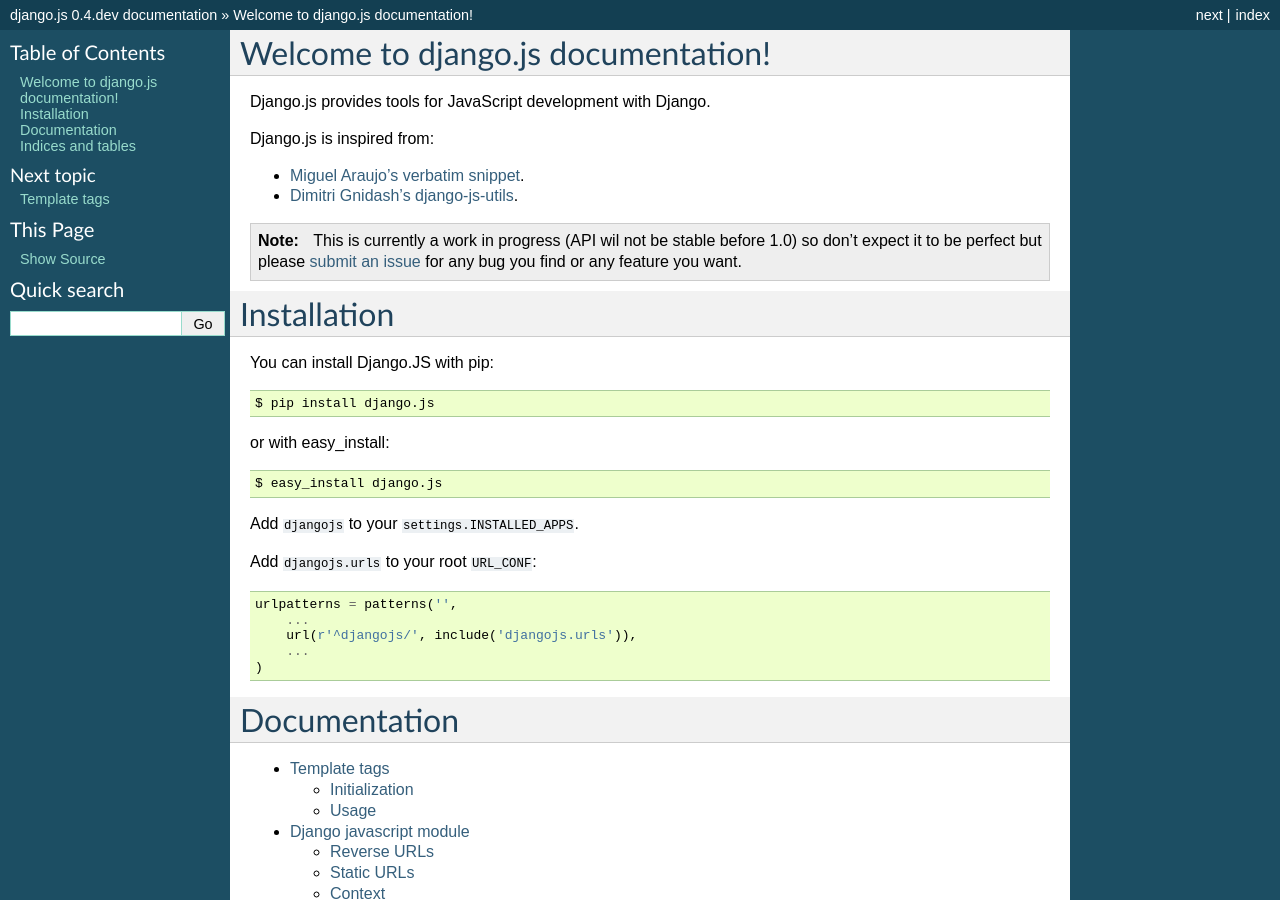
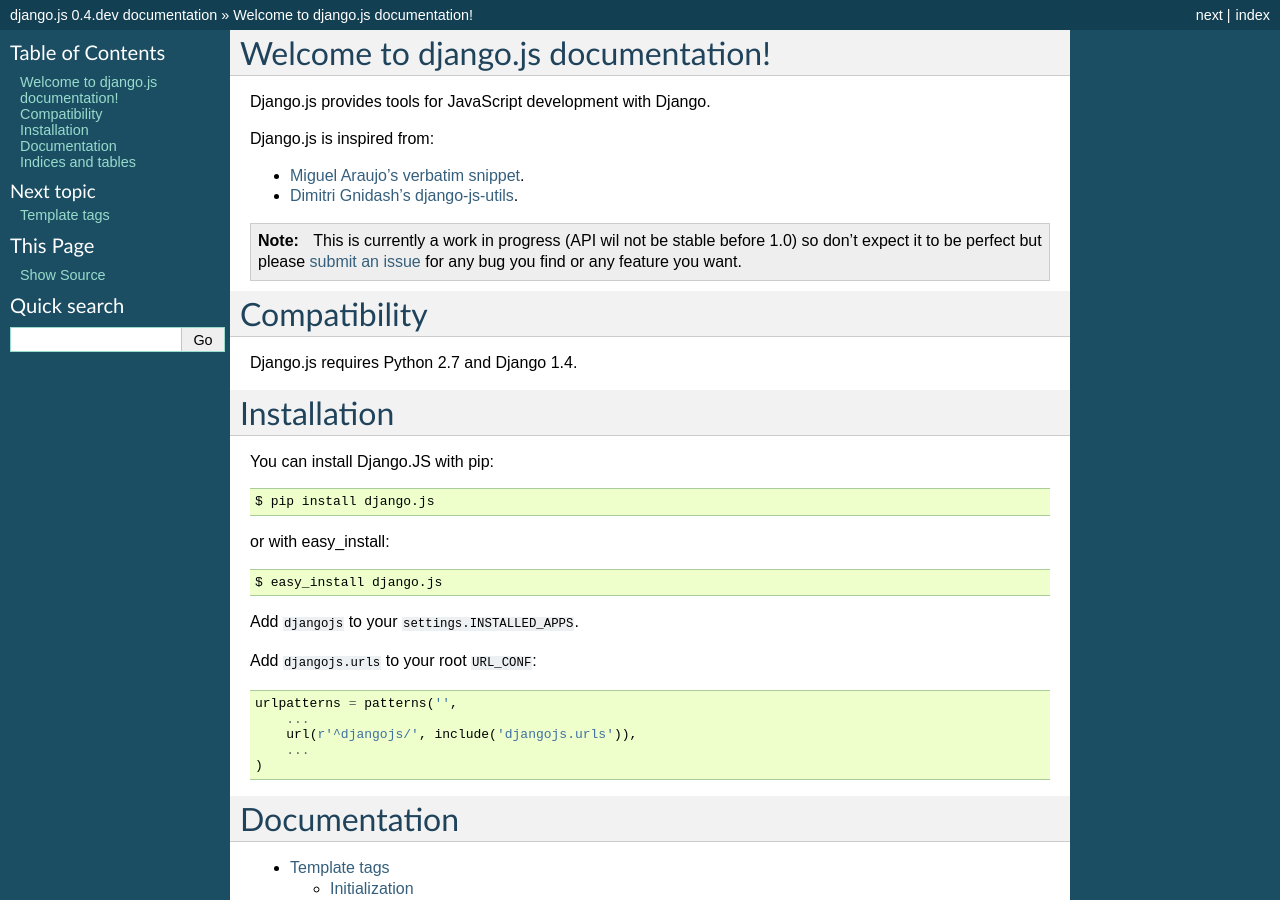
Before and after one commit to noirbizarre/django.js, a Sphinx documentation site: the page built from doc/index.rst, in a window 1280 px wide and 900 px high. Built offline with Sphinx 7.4.7, drawn with Linux system fonts in a browser that asks for light colours.

Commit message:
Drop Python 2.6 support

```diff
--- a/CHANGELOG.rst
+++ b/CHANGELOG.rst
@@ -17,6 +17,7 @@ Current
 - Each framework is tested against its own test suite
 - Make jQuery support optionnal into ``JsTestCase``
 - Improved JsTestCase output
+- Drop Python 2.6 support
 
 
 0.3.2 (2012-11-10)
--- a/README.rst
+++ b/README.rst
@@ -13,6 +13,11 @@ Django.js is inspired from:
 - `Dimitri Gnidash's django-js-utils <https://github.com/Dimitri-Gnidash/django-js-utils>`_.
 
 This is currently a work in progress (API wil not be stable before 1.0) so don't expect it to be perfect but please `submit an issue <https://github.com/noirbizarre/django.js/issues>`_ for any bug you find or any feature you want.
+
+Compatibility
+=============
+
+Django.js requires Python 2.7 and Django 1.4.
 
 
 Installation
--- a/doc/index.rst
+++ b/doc/index.rst
@@ -15,6 +15,12 @@ Django.js is inspired from:
 
 .. note::
     This is currently a work in progress (API wil not be stable before 1.0) so don't expect it to be perfect but please `submit an issue <https://github.com/noirbizarre/django.js/issues>`_ for any bug you find or any feature you want.
+
+
+Compatibility
+=============
+
+Django.js requires Python 2.7 and Django 1.4.
 
 
 Installation
```
Also changed, not shown: .travis.yml.
